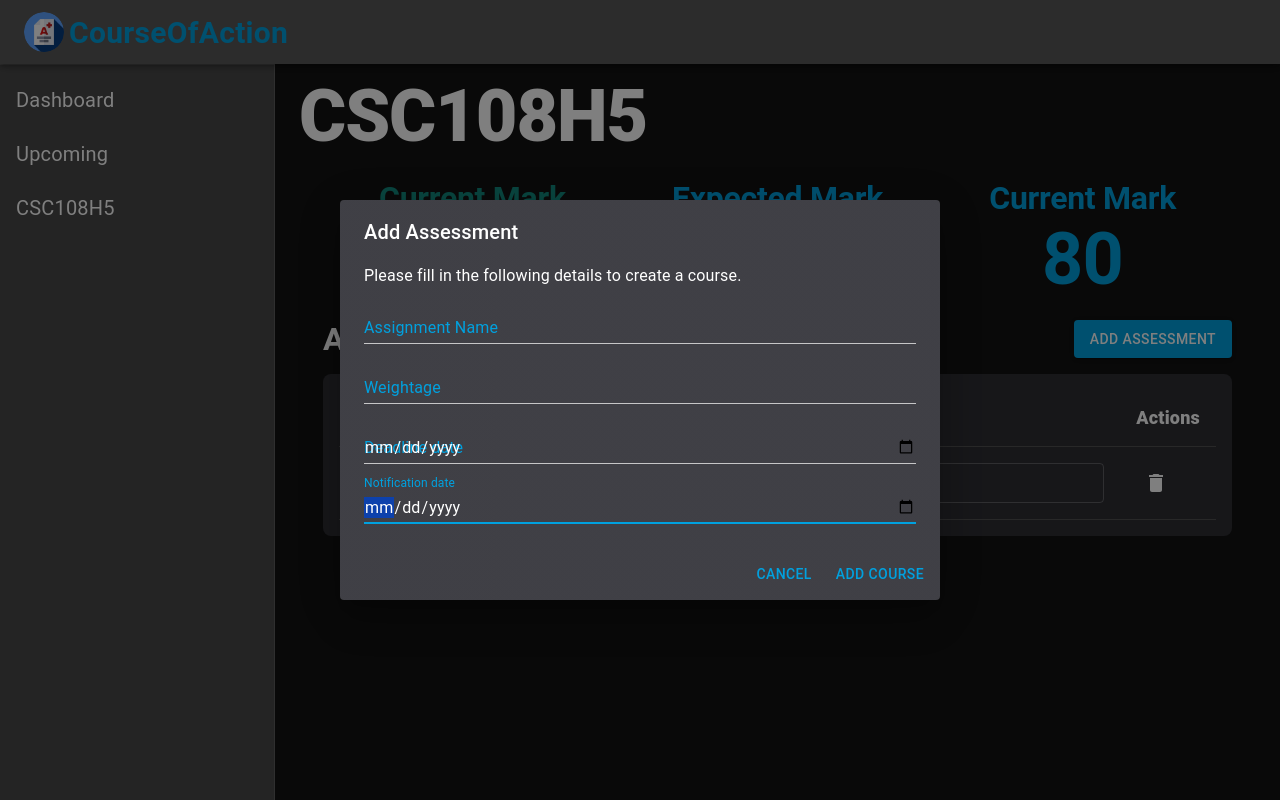
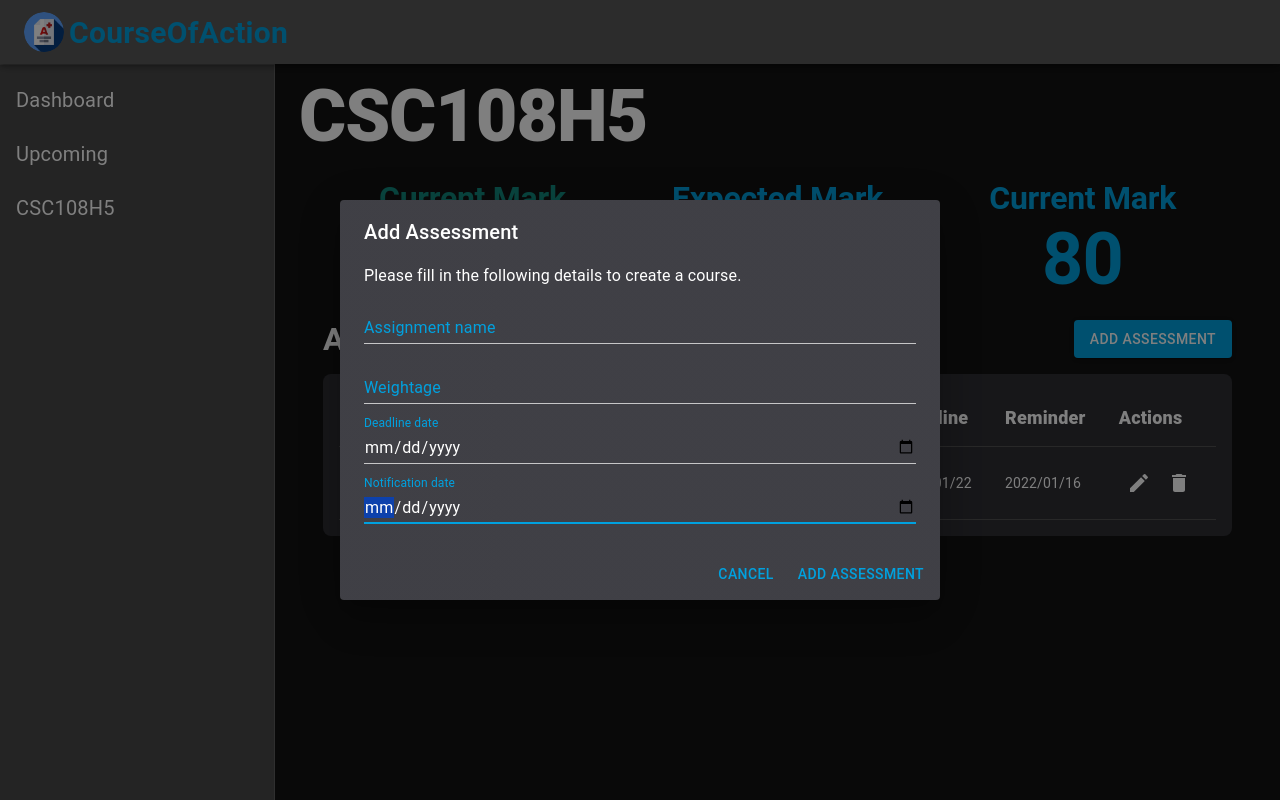
Before and after one commit to utmgdsc/CourseOfAction, a React (Create React App) app in the folder frontend/: page / in a window 1280 px wide. Both pictures are taken after a click on the button "ADD ASSESSMENT". Built offline with nearby package versions, Linux system fonts and the light colour scheme.

Commit message:
Added add assignment functionality

```diff
--- a/frontend/src/components/Course.tsx
+++ b/frontend/src/components/Course.tsx
@@ -19,9 +19,15 @@ import {
 } from "@mui/material";
 import IconButton from "@mui/material/IconButton";
 import DeleteIcon from "@mui/icons-material/Delete";
+import Edit from "@mui/icons-material/Edit";
 import React, { useState } from "react";
 import { useDispatch } from "react-redux";
-import { CourseInterface } from "./../store/courses";
+import {
+  addAssessment,
+  Assessment,
+  CourseInterface,
+  updateAssessment,
+} from "./../store/courses";
 import { deleteAssessment } from "../store/courses";
 
 interface propTypes {
@@ -29,8 +35,19 @@ interface propTypes {
 }
 
 function Course({ courseInfo }: propTypes) {
-  const [open, setOpen] = useState(false);
+  const [isAddOpen, setIsAddOpen] = useState(false);
+  const [isDeleteOpen, setIsDeleteOpen] = useState(false);
+  const [addAsssessmentInfo, setAddAsssessmentInfo] = useState({
+    name: "",
+    customReminder: "", // Need to be date, error in database
+    deadline: "", // Need to be date, error in database
+    isCompleted: false, // Need to be boolean, error in database
+    mark: 0,
+    reminder: "", // Need to be date, error in database
+    weight: 0,
+  });
   const dispatch = useDispatch();
+
   return (
     <Container>
       <Box my={5}>
@@ -87,7 +104,7 @@ function Course({ courseInfo }: propTypes) {
             color="primary"
             size="medium"
             sx={{ color: "white" }}
-            onClick={() => setOpen(true)}
+            onClick={() => setIsAddOpen(true)}
           >
             Add Assessment
           </Button>
@@ -112,6 +129,12 @@ function Course({ courseInfo }: propTypes) {
                     Marks
                   </TableCell>
                   <TableCell sx={{ fontWeight: 900, fontSize: "18px" }}>
+                    Deadline
+                  </TableCell>
+                  <TableCell sx={{ fontWeight: 900, fontSize: "18px" }}>
+                    Reminder
+                  </TableCell>
+                  <TableCell sx={{ fontWeight: 900, fontSize: "18px" }}>
                     Actions
                   </TableCell>
                 </TableRow>
@@ -119,30 +142,69 @@ function Course({ courseInfo }: propTypes) {
               <TableBody>
                 {courseInfo.assessments.map((c) => (
                   <TableRow>
+                    <TableCell>{c.name}</TableCell>
+                    <TableCell>{c.weight}</TableCell>
                     <TableCell>
-                      <TextField size="small" value={c.name} />
-                    </TableCell>
-                    <TableCell>
-                      <TextField size="small" value={c.weight} />
-                    </TableCell>
-                    <TableCell>
-                      <TextField size="small" value={c.mark} />
-                    </TableCell>
-                    <TableCell>
-                      <IconButton
-                        aria-label="delete"
-                        onClick={() =>
+                      <TextField
+                        type="number"
+                        size="small"
+                        value={c.mark}
+                        onChange={(e) =>
                           dispatch(
-                            deleteAssessment({
+                            updateAssessment({
                               courseCode: courseInfo.code,
-                              assessmentName: c.name,
+                              assessment: {
+                                ...c,
+                                mark: parseFloat(e.target.value),
+                              },
                             })
                           )
                         }
+                      />
+                    </TableCell>
+                    <TableCell>{c.deadline}</TableCell>
+                    <TableCell>{c.customReminder}</TableCell>
+                    <TableCell>
+                      <IconButton aria-label="edit">
+                        <Edit />
+                      </IconButton>
+                      <IconButton
+                        aria-label="delete"
+                        onClick={() => setIsDeleteOpen(true)}
                       >
                         <DeleteIcon />
                       </IconButton>
                     </TableCell>
+                    {/* Delete Assessment */}
+                    <Dialog
+                      open={isDeleteOpen}
+                      onClose={() => setIsDeleteOpen(false)}
+                    >
+                      <DialogTitle>Delete Assessment</DialogTitle>
+                      <DialogContent>
+                        <DialogContentText color="white">
+                          Are you sure you want to delete this assessment ?
+                        </DialogContentText>
+                      </DialogContent>
+                      <DialogActions>
+                        <Button onClick={() => setIsDeleteOpen(false)}>
+                          No
+                        </Button>
+                        <Button
+                          onClick={() => {
+                            dispatch(
+                              deleteAssessment({
+                                courseCode: courseInfo.code,
+                                assessmentName: c.name,
+                              })
+                            );
+                            setIsDeleteOpen(false);
+                          }}
+                        >
+                          Yes
+                        </Button>
+                      </DialogActions>
+                    </Dialog>
                   </TableRow>
                 ))}
               </TableBody>
@@ -151,7 +213,8 @@ function Course({ courseInfo }: propTypes) {
         </Box>
       </Box>
 
-      <Dialog open={open} onClose={() => setOpen(false)}>
+      {/* Add Assessment Dialog */}
+      <Dialog open={isAddOpen} onClose={() => setIsAddOpen(false)}>
         <DialogTitle>Add Assessment</DialogTitle>
         <DialogContent>
           <DialogContentText color="white">
@@ -160,43 +223,77 @@ function Course({ courseInfo }: propTypes) {
           <TextField
             autoFocus
             margin="dense"
-            id="name"
-            label="Assignment Name"
+            label="Assignment name"
             type="text"
             fullWidth
             variant="standard"
+            onChange={(e) => {
+              setAddAsssessmentInfo((addAssessment) => ({
+                ...addAssessment,
+                name: e.target.value,
+              }));
+            }}
           />
           <TextField
             autoFocus
             margin="dense"
-            id="name"
             label="Weightage"
             type="number"
             fullWidth
             variant="standard"
+            onChange={(e) => {
+              setAddAsssessmentInfo((addAssessment) => ({
+                ...addAssessment,
+                weight: parseFloat(e.target.value),
+              }));
+            }}
           />
           <TextField
             autoFocus
             margin="dense"
-            id="name"
             label="Deadline date"
             type="date"
             fullWidth
             variant="standard"
+            InputLabelProps={{ shrink: true }}
+            onChange={(e) => {
+              setAddAsssessmentInfo((addAssessment) => ({
+                ...addAssessment,
+                deadline: e.target.value,
+              }));
+            }}
           />
           <TextField
             autoFocus
             margin="dense"
-            id="name"
             label="Notification date"
             type="date"
             fullWidth
             variant="standard"
+            InputLabelProps={{ shrink: true }}
+            onChange={(e) => {
+              setAddAsssessmentInfo((addAssessment) => ({
+                ...addAssessment,
+                customReminder: e.target.value,
+              }));
+            }}
           />
         </DialogContent>
         <DialogActions>
-          <Button onClick={() => setOpen(false)}>Cancel</Button>
-          <Button onClick={() => setOpen(false)}>Add Course</Button>
+          <Button onClick={() => setIsAddOpen(false)}>Cancel</Button>
+          <Button
+            onClick={() => {
+              dispatch(
+                addAssessment({
+                  courseCode: courseInfo.code,
+                  assessment: addAsssessmentInfo,
+                })
+              );
+              setIsAddOpen(false);
+            }}
+          >
+            Add Assessment
+          </Button>
         </DialogActions>
       </Dialog>
     </Container>
--- a/frontend/src/store/courses.tsx
+++ b/frontend/src/store/courses.tsx
@@ -31,7 +31,7 @@ const initialState: Courses = {
     {
       assessments: [
         {
-          name: "assignment",
+          name: "Assignment 1",
           customReminder: "2022/01/16", // Need to be date, error in database
           deadline: "2022/01/22", // Need to be date, error in database
           isCompleted: true, // Need to be boolean, error in database
@@ -84,9 +84,29 @@ const coursesSlice = createSlice({
       ].assessments.findIndex((element) => element.name === assessmentName);
       state.currentCourses[courseIndex].assessments.splice(indexToDelete, 1);
     },
+    updateAssessment(state, { payload }) {
+      const { courseCode, assessment } = payload;
+      const courseIndex = state.currentCourses.findIndex(
+        (course) => course.code === courseCode
+      );
+
+      if (courseIndex === -1) {
+        // Error handling
+        return;
+      }
+      const indexToUpdate = state.currentCourses[
+        courseIndex
+      ].assessments.findIndex((element) => element.name === assessment.name);
+      state.currentCourses[courseIndex].assessments[indexToUpdate] = assessment;
+    },
   },
 });
 
-export const { addCourse, deleteAssessment, deleteCourse, addAssessment } =
-  coursesSlice.actions;
+export const {
+  addCourse,
+  deleteAssessment,
+  deleteCourse,
+  addAssessment,
+  updateAssessment,
+} = coursesSlice.actions;
 export default coursesSlice.reducer;
```
